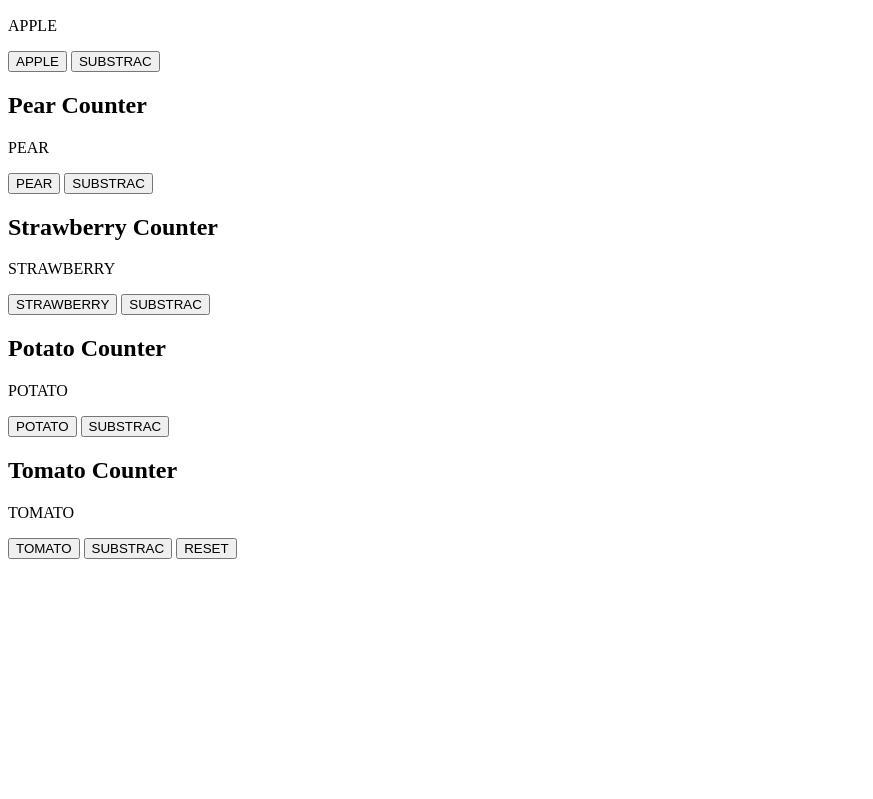
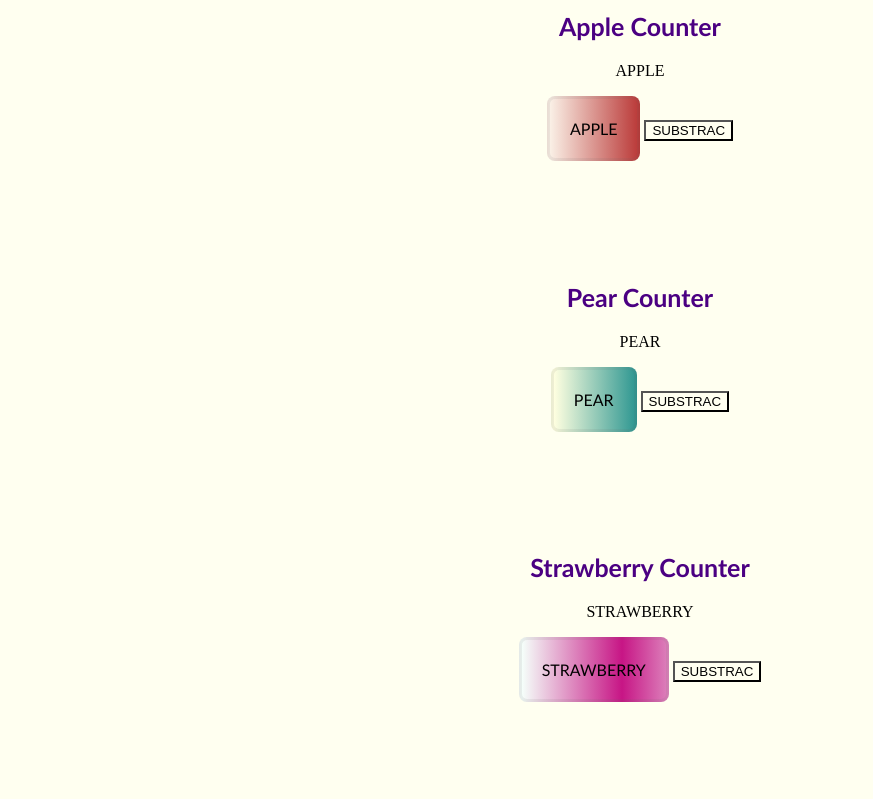
Before and after one commit to anapperez/contadorbuttom, a plain HTML site: page Index.html in a window 1280 px wide. Shown: the part 110-909 px from the top of the page, without its empty margins (0-873 px from the left). Before the commit the page ends 800 px from the top, so only its background shows below. Drawn offline with Linux system fonts and the light colour scheme.

Commit message:
adding some style

```diff
--- a/Index.html
+++ b/Index.html
@@ -9,41 +9,57 @@
 </head>
 <body>
   <h1>Grocery Counter</h1>
+
+  <section calss="contenedor">
+
   <h2 id="apple">Apple Counter</h2>
   <p>APPLE</p>
 
-  <button onclick="groserycounter('apple')">APPLE</button>
+
+  <button class="btn btn1" onclick="groserycounter('apple')">APPLE</button>
   <button id="subsapple" onclick="substracGrosery('apple')">SUBSTRAC</button>
+
+
 
   <h2 id="pear">Pear Counter</h2>
   <p>PEAR</p>
 
-  <button onclick="groserycounter('pear')">PEAR</button>
+
+  <button class="btn btn2" onclick="groserycounter('pear')">PEAR</button>
   <button id="subspear" onclick="substracGrosery('pear')">SUBSTRAC</button>
 
 
   <h2 id="strawberry">Strawberry Counter</h2>
   <p>STRAWBERRY</p>
 
-  <button onclick="groserycounter('strawberry')">STRAWBERRY</button>
+
+  <button class="btn btn3" onclick="groserycounter('strawberry')">STRAWBERRY</button>
   <button id="subsstrawberry" onclick="substracGrosery('strawberry')">SUBSTRAC</button>
+
 
   <h2 id="potato">Potato Counter</h2>
   <p>POTATO</p>
 
-  <button onclick="groserycounter('potato')">POTATO</button>
+
+  <button class="btn btn4" onclick="groserycounter('potato')">POTATO</button>
   <button id="subspotato" onclick="substracGrosery('potato')">SUBSTRAC</button>
+
 
   <h2 id="tomato">Tomato Counter</h2>
   <p>TOMATO</p>
 
-  <button onclick="groserycounter('tomato')">TOMATO</button>
+
+  <button class="btn btn5" onclick="groserycounter('tomato')">TOMATO</button>
   <button id="substomato" onclick="substracGrosery('tomato')">SUBSTRAC</button>
 
+  </section>
 
 
+<footer>
+<button class="btn btn6" type="button" onclick="document.location.reload();">RESET</button>
+</footer>
 
-<button type="button" onclick="document.location.reload();">RESET</button>
  <script src="script.js"></script>
+
 </body>
 </html>
--- a/style.css
+++ b/style.css
@@ -0,0 +1,91 @@
+* {
+    background-color: #fffff0;
+}
+
+h1 {
+    font-family: 'Trebuchet MS', 'Lucida Sans Unicode', 'Lucida Grande', 'Lucida Sans', Arial, sans-serif;
+    font-size: 48px;
+    text-align: center;
+    color: #4b0082;
+}
+
+section {
+    text-align: center;
+}
+
+#apple {
+    font-family: 'Trebuchet MS', 'Lucida Sans Unicode', 'Lucida Grande', 'Lucida Sans', Arial, sans-serif;
+    font-size: 25px;
+    color: #4b0082;
+}
+
+#pear {
+   font-family: 'Trebuchet MS', 'Lucida Sans Unicode', 'Lucida Grande', 'Lucida Sans', Arial, sans-serif;
+   font-size: 25px;
+   color: #4b0082;
+}
+
+#strawberry {
+    font-family: 'Trebuchet MS', 'Lucida Sans Unicode', 'Lucida Grande', 'Lucida Sans', Arial, sans-serif;
+    font-size: 25px;
+    color:#4b0082;
+}
+
+#potato {
+    font-family: 'Trebuchet MS', 'Lucida Sans Unicode', 'Lucida Grande', 'Lucida Sans', Arial, sans-serif;
+    font-size: 25px;
+    color:#4b0082;
+}
+
+#tomato {
+    font-family: 'Trebuchet MS', 'Lucida Sans Unicode', 'Lucida Grande', 'Lucida Sans', Arial, sans-serif;
+    font-size: 3+25px;
+    color:#4b0082;
+}
+
+.btn {
+    border: 3px solid rgba(100,100,100,0.1);
+    margin-bottom: 100px;
+    padding: 20px;
+    width: 200 px;
+    font-family: 'Trebuchet MS', 'Lucida Sans Unicode', 'Lucida Grande', 'Lucida Sans', Arial, sans-serif;
+    font-size: 16px;
+    border-radius: 8px;
+    cursor: pointer;
+    color: ##000000;
+    background-size: 200px;
+
+}
+
+.btn:hover {
+    background-position: right;
+}
+
+.btn1 {
+   background-image: linear-gradient(to left, #faf0e6, #b22222, #faf0e6);
+ }
+
+ .btn2 {
+     background-image: linear-gradient(to left,	#ffffe0, #008080,#ffffe0);
+ }
+
+ .btn3 {
+     background-image: linear-gradient(to left, #f5fffa, #c71585, #f5fffa);
+
+ }
+
+ .btn4 {
+     background-image: linear-gradient(to left, #f0f8ff, #191970, #f0ffff);
+ }
+
+ .btn5 {
+     background-image: linear-gradient(to left, #f5f5f5, #ff6347, #f5f5f5);
+ }
+
+.btn6 {
+    background-image: linear-gradient(to left, #f0ffff, #00008b, #f0ffff);
+}
+
+footer {
+    text-align: right;
+}
```
